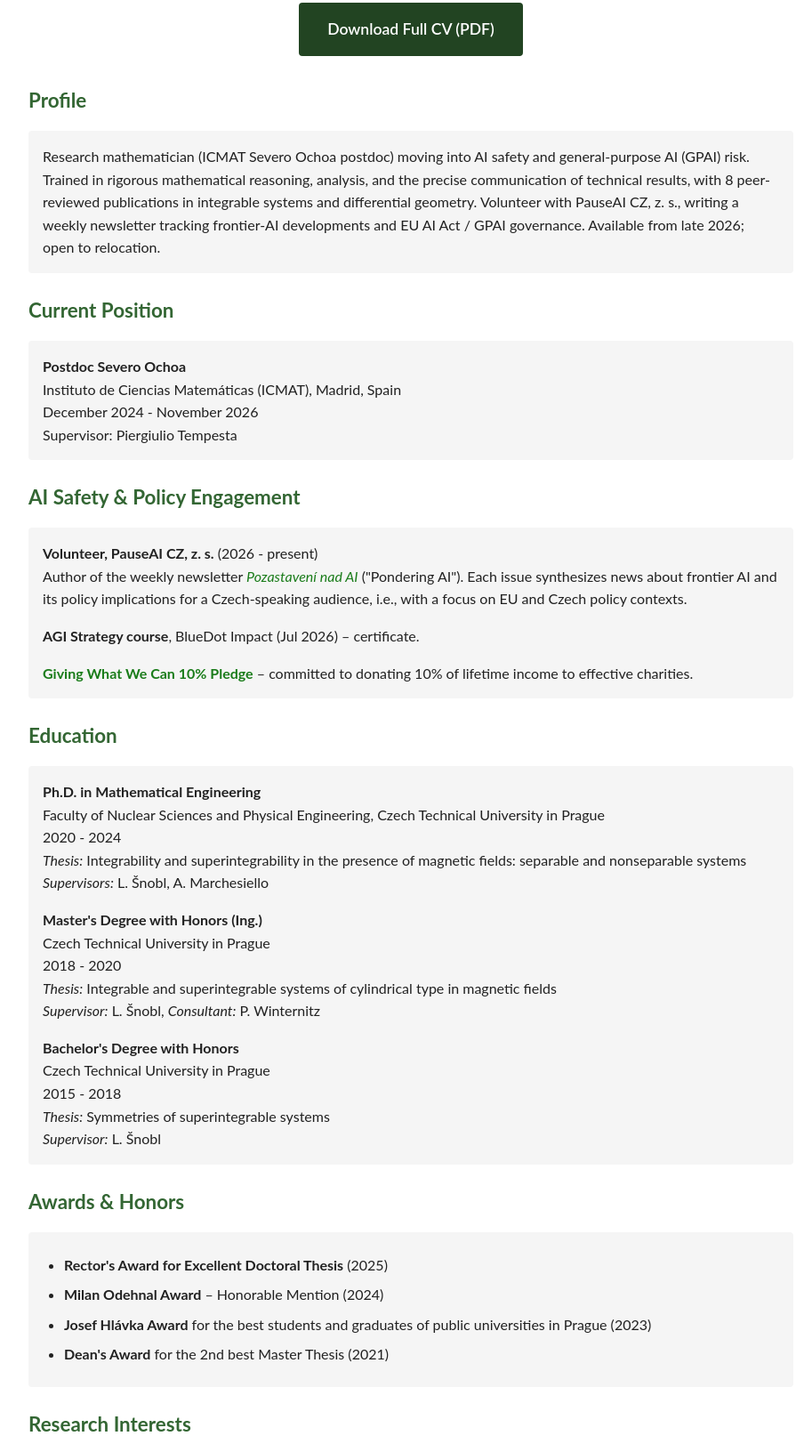
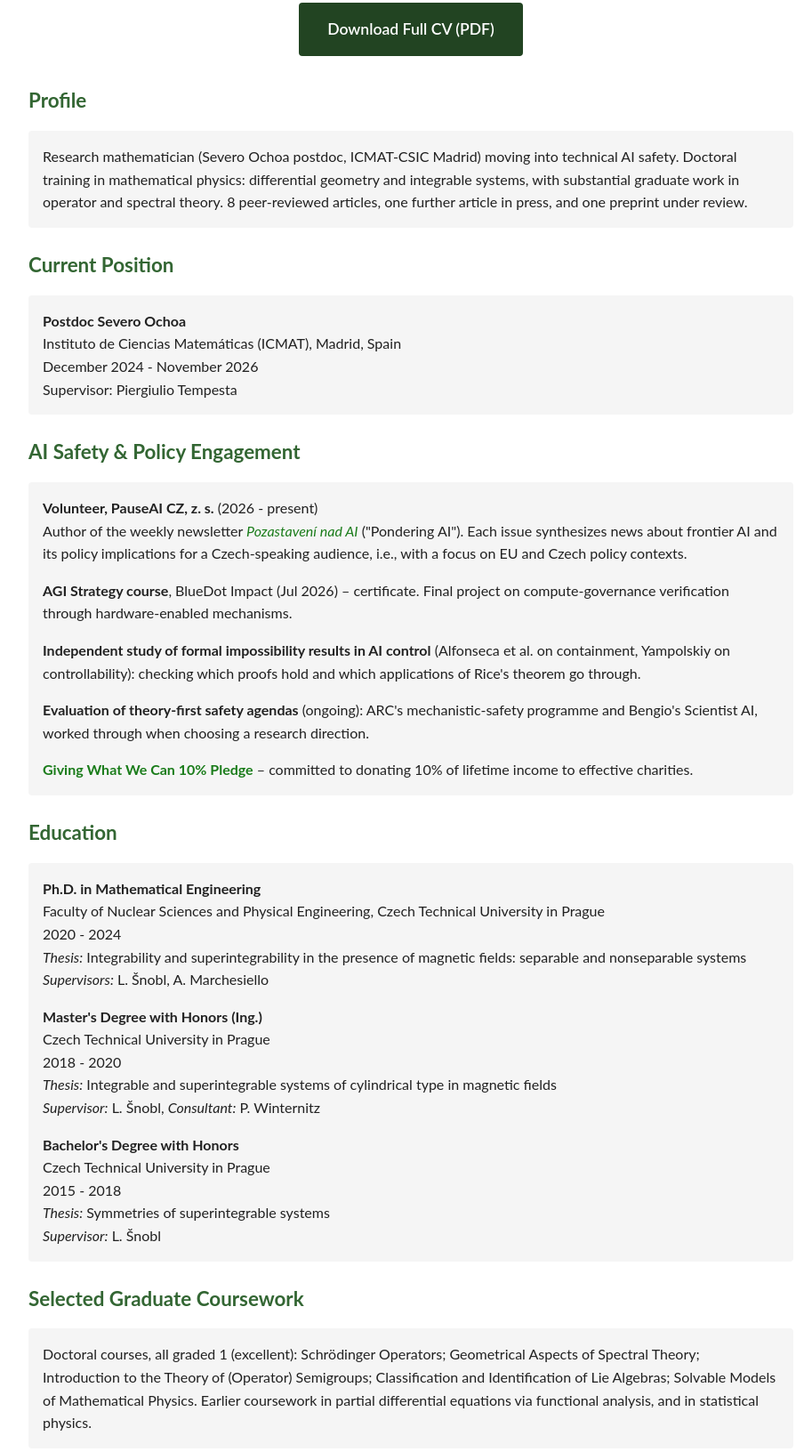
Before and after one commit to OndrejKubu/OndrejKubu.github.io, a plain HTML site: page cv.html in a window 1280 px wide. Shown: the part 227-1859 px from the top of the page at 89% size, without its empty margins (178-1082 px from the left). Drawn offline with Linux system fonts and the light colour scheme.

Commit message:
CV: single AI-safety CV under a stable filename, page synced to it
Replaces cv_v2.pdf with Ondrej_Kubu_CV.pdf (neutral, stable link). Page content synced to the new CV: profile rewritten, graduate coursework added (evidence for the operator/spectral-theory background), AI safety section expanded with the impossibility-results study and the agenda evaluations, Maple package linked, peer-review service added, availability and filler skills lines dropped.

Co-Authored-By: Claude Opus 5 <noreply@anthropic.com>

```diff
--- a/cv.html
+++ b/cv.html
@@ -27,17 +27,16 @@
                 <h2>Curriculum Vitae</h2>
 
                 <div class="cv-download">
-                    <a href="cv_v2.pdf" class="download-button" target="_blank">Download Full CV (PDF)</a>
+                    <a href="Ondrej_Kubu_CV.pdf" class="download-button" target="_blank">Download Full CV (PDF)</a>
                 </div>
 
                 <h3>Profile</h3>
                 <div class="cv-section">
-                    <p>Research mathematician (ICMAT Severo Ochoa postdoc) moving into AI safety
-                    and general-purpose AI (GPAI) risk. Trained in rigorous mathematical reasoning,
-                    analysis, and the precise communication of technical results, with 8 peer-reviewed
-                    publications in integrable systems and differential geometry. Volunteer with
-                    PauseAI CZ, z. s., writing a weekly newsletter tracking frontier-AI developments
-                    and EU AI Act / GPAI governance. Available from late 2026; open to relocation.</p>
+                    <p>Research mathematician (Severo Ochoa postdoc, ICMAT-CSIC Madrid) moving into
+                    technical AI safety. Doctoral training in mathematical physics: differential
+                    geometry and integrable systems, with substantial graduate work in operator and
+                    spectral theory. 8 peer-reviewed articles, one further article in press, and one
+                    preprint under review.</p>
                 </div>
 
                 <h3>Current Position</h3>
@@ -57,7 +56,16 @@
                     implications for a Czech-speaking audience, i.e., with a focus on EU and Czech
                     policy contexts.</p>
 
-                    <p><strong>AGI Strategy course</strong>, BlueDot Impact (Jul 2026) &ndash; certificate.</p>
+                    <p><strong>AGI Strategy course</strong>, BlueDot Impact (Jul 2026) &ndash; certificate.
+                    Final project on compute-governance verification through hardware-enabled mechanisms.</p>
+
+                    <p><strong>Independent study of formal impossibility results in AI control</strong>
+                    (Alfonseca et al. on containment, Yampolskiy on controllability): checking which
+                    proofs hold and which applications of Rice's theorem go through.</p>
+
+                    <p><strong>Evaluation of theory-first safety agendas</strong> (ongoing): ARC's
+                    mechanistic-safety programme and Bengio's Scientist AI, worked through when
+                    choosing a research direction.</p>
 
                     <p><strong><a href="https://www.givingwhatwecan.org/pledge" target="_blank">Giving What We Can 10% Pledge</a></strong>
                     – committed to donating 10% of lifetime income to effective charities.</p>
@@ -82,6 +90,15 @@
                     2015 - 2018<br>
                     <em>Thesis:</em> Symmetries of superintegrable systems<br>
                     <em>Supervisor:</em> L. Šnobl</p>
+                </div>
+
+                <h3>Selected Graduate Coursework</h3>
+                <div class="cv-section">
+                    <p>Doctoral courses, all graded 1 (excellent): Schrödinger Operators;
+                    Geometrical Aspects of Spectral Theory; Introduction to the Theory of (Operator)
+                    Semigroups; Classification and Identification of Lie Algebras; Solvable Models of
+                    Mathematical Physics. Earlier coursework in partial differential equations via
+                    functional analysis, and in statistical physics.</p>
                 </div>
 
                 <h3>Awards & Honors</h3>
@@ -121,9 +138,12 @@
 
                 <h3>Skills</h3>
                 <div class="cv-section">
-                    <p><strong>Core:</strong> rigorous mathematical reasoning and analysis; technical writing and communication for both specialist and general audiences</p>
+                    <p><strong>Software:</strong> Maple, LaTeX; author of an open Maple package for
+                    Nijenhuis/Haantjes torsion computation,
+                    <a href="https://github.com/OndrejKubu/NijenhuisHaantjesTorsion" target="_blank">NijenhuisHaantjesTorsion</a>
+                    (2026). Basics of C++; daily use of AI coding assistants in research.</p>
+                    <p><strong>Service:</strong> 4 peer reviews for <em>Journal of Physics A</em></p>
                     <p><strong>Languages:</strong> Czech (native), English (C1-C2), German (B2/C1), French (B2), Spanish (A2)</p>
-                    <p><strong>Software:</strong> Maple, LaTeX; author of an open Maple package for Nijenhuis/Haantjes torsion computation (2026)</p>
                 </div>
             </div>
         </section>
```
Also changed, not shown: 2 other files.
